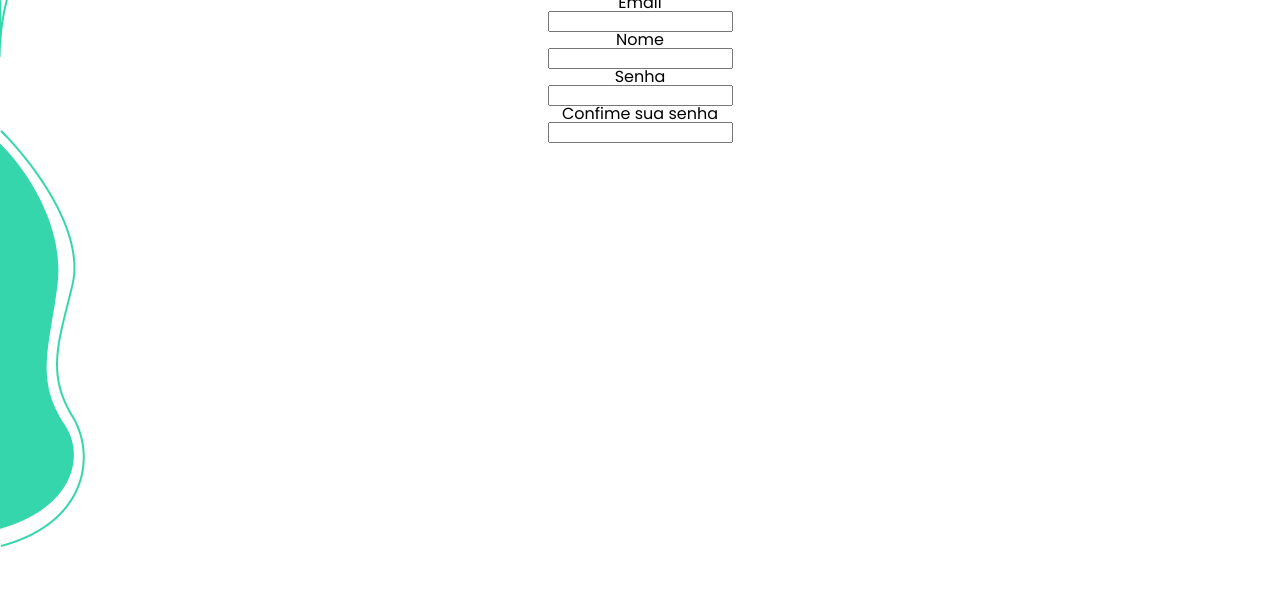
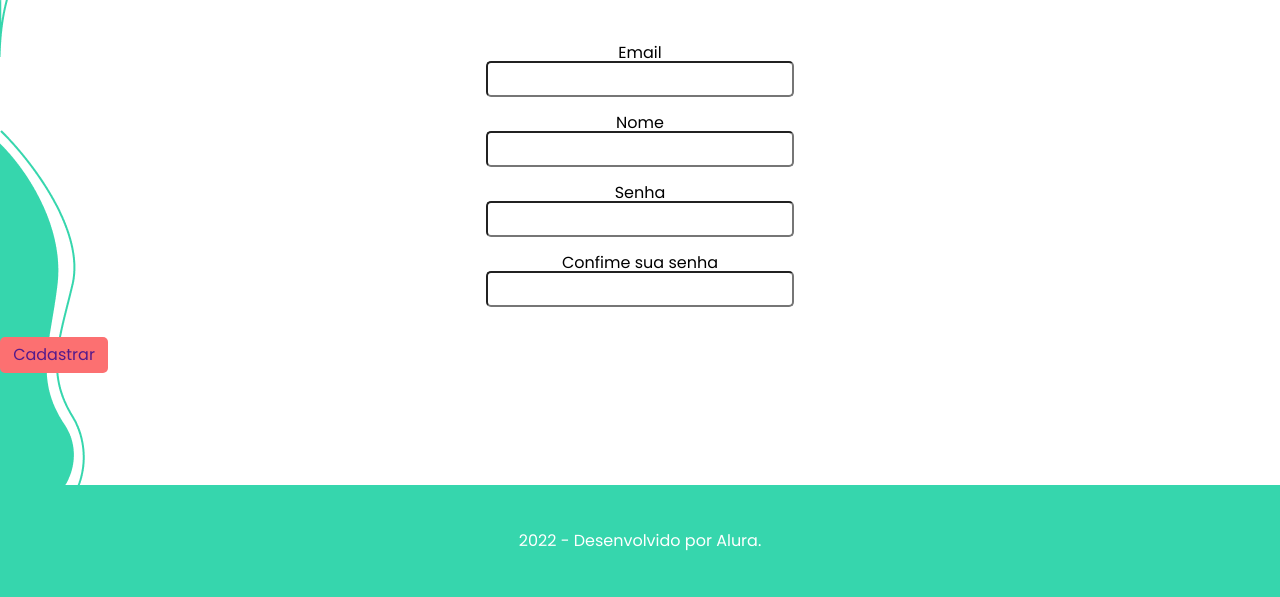
Before and after one commit to carlosbarros723/challeng-alura, a plain HTML site: page cadastro adopet.html in a window 1280 px wide. Shown: the part 238-835 px from the top of the page. Before the commit the page ends 800 px from the top, so only its background shows below. Drawn offline with Linux system fonts and the light colour scheme.

Commit message:
alteração na paginade cadastro

```diff
--- a/cadastro adopet.html
+++ b/cadastro adopet.html
@@ -46,16 +46,14 @@
 
         </form>
 
+        <a class="cadastrar" href="">Cadastrar</a>
 
+   </main>
 
+   <footer>
+        <p class="rodape">2022 - Desenvolvido por Alura.</p>
 
-
-
-
-
-
-
-    </main>
+   </footer>
 
 
 
--- a/cadastro.css
+++ b/cadastro.css
@@ -37,8 +37,8 @@ body{
     background-color: var(---branca);
     background-image: var(---patas),  var(---forma1), var(---forma3);
     background-position: right top, left top, left 368px;
+    background-repeat: no-repeat;
     min-height: 100vh;
-    background-repeat: no-repeat;
 }
 
 
@@ -54,6 +54,9 @@ body{
     text-align: center;
     font-family: var(---fonte_principal);
     font-size: 12pt;
+    display: flex;
+    flex-direction: column;
+    height: 80vh;
 
 }
 
@@ -68,12 +71,13 @@ body{
 .conteudo_texto{
     display: inline-block;
     color: var(---azul);
-    padding: 8px;
+    padding: 10px;
     width: 300px;
 }
 
 
 .formulario{
+    margin: 30px;
 
 }
 
@@ -81,4 +85,41 @@ body{
 
 .label_input{
     display: block;
+    font-family: var(---fonte_principal);
+    font-size: 1rem;
+    margin-top: 18px;
+
 }
+
+
+.input_formulario{
+    border-radius: 5px;
+    width: 300px;
+    height: 30px ;
+
+}
+
+
+.cadastrar{
+    width: 88px;
+    display: inline-block;
+    background-color: var(---coral);
+    border-radius: 5px;
+    text-align: center;
+    font-family: var(---fonte_tecearia);
+    font-size: 16px;
+    text-decoration: none;
+    padding: 10px;
+
+}
+
+
+.rodape{
+
+    color: var(---branca);
+    font-family: var(---fonte_principal);
+    font-size: 16px;
+    text-align: center;
+    background-color: var(---verde);
+    padding: 3em;
+}
--- a/style.css
+++ b/style.css
@@ -58,7 +58,7 @@ main{
     color: var(---branca);
     font-family: var(---fonte_secundaria);
     Font-size: 26px;
-    Align: Center;
+    text-align: center;
     Vertical-align: Center;
 }
 
@@ -67,7 +67,7 @@ main{
     color: var(---branca);
     font-family: var(---fonte_principal);
     font-size: 15pt;
-    align:center;
+    box-align:center;
     margin: 40px ;
 
 }
```
